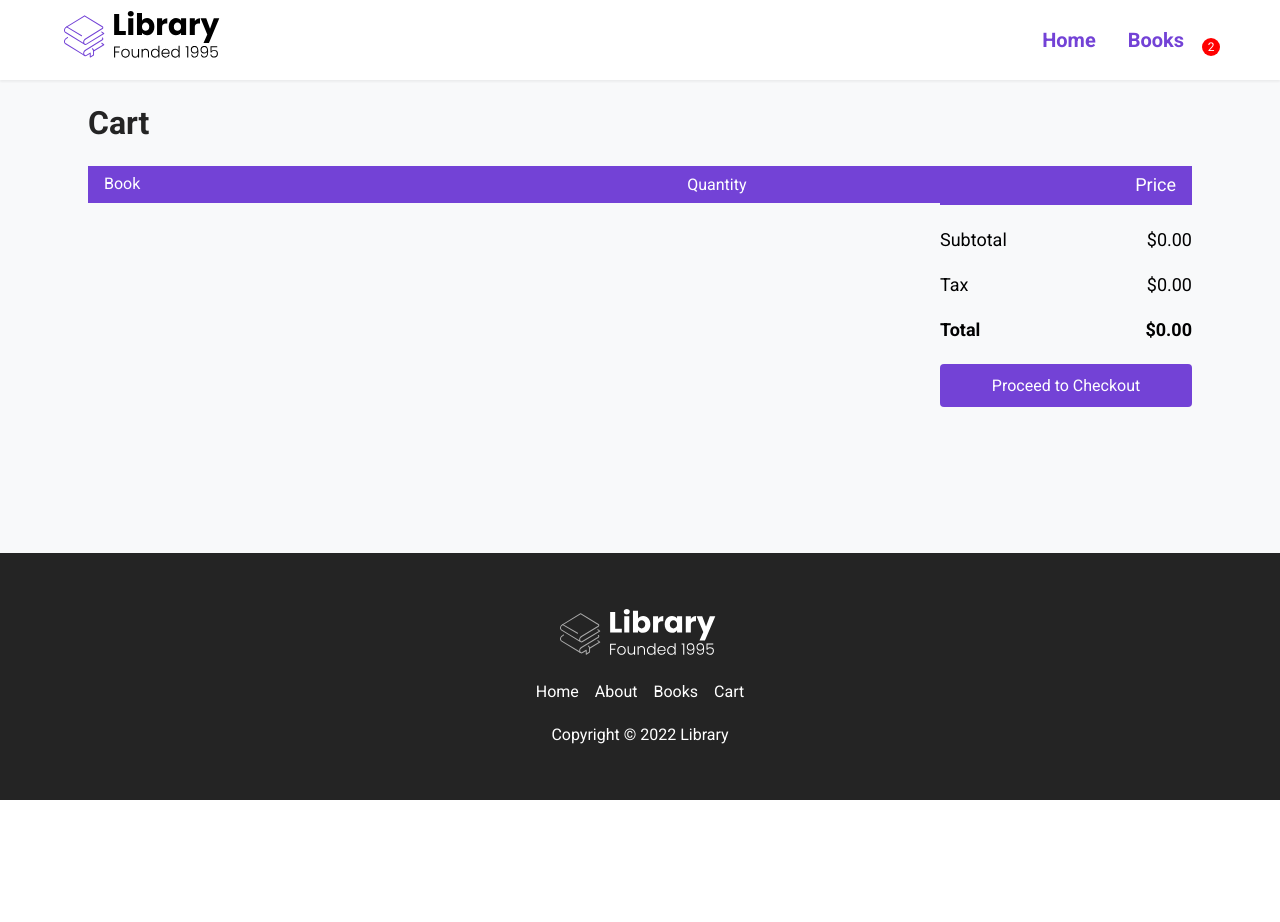
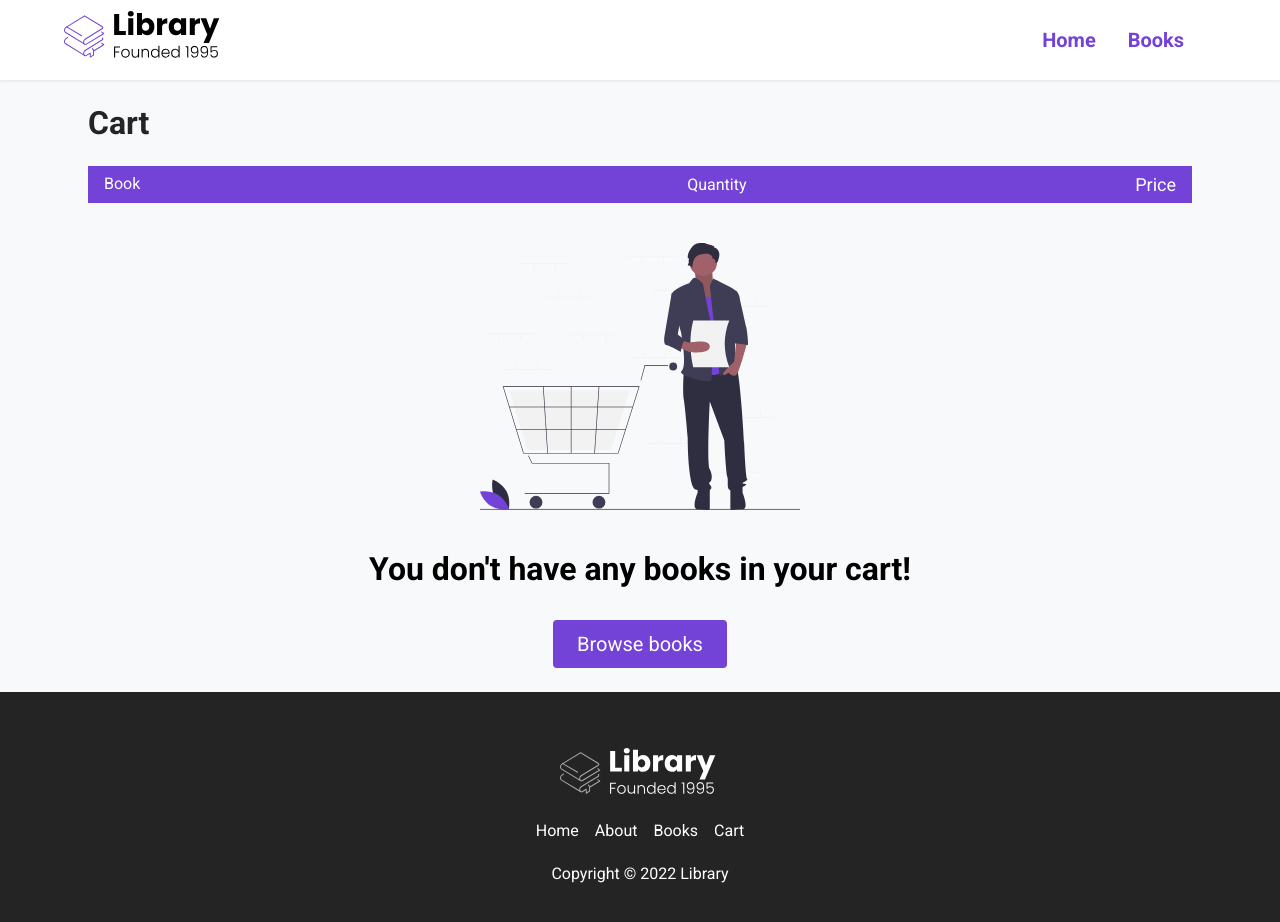
Before and after one commit to henrysama58/libraryReact, a React (Create React App) app: page /cart in a window 1280 px wide. Shown: the top 922 px of the page. Before the commit the page ends 800 px from the top, so only its background shows below. Built offline with nearby package versions, Linux system fonts and the light colour scheme.

Commit message:
added skeleton states

```diff
--- a/src/App.js
+++ b/src/App.js
@@ -15,24 +15,30 @@ function App() {
     setCart([...cart, {...book, quantity: 1}])
   }
 
+  function removeBook(item) {
+    setCart(cart.filter(book => book.id !== item.id))
+  }
+
   function changeQuantity(book, quantity) {
     setCart(cart.map(item => item.id === book.id ? {...item, quantity: +quantity} : item))
   }
 
-  useEffect(() => {
-    console.log(cart)
-  }, [cart])
-
-  useEffect(() => console.log(cart), [cart])
+  function numberOfItems() {
+    let counter = 0;
+    cart.forEach(item => {
+      counter += item.quantity
+    })
+    return counter;
+  }
 
   return (
     <Router>
       <div className="App">
-        <Nav />
+        <Nav numberOfItems={numberOfItems()} />
         <Route path="/" exact component={Home} />
         <Route path="/books" exact render={() => <Books books={books} />} />
         <Route path="/books/:id" exact render={() => <BooksInfo books={books} addToCart={addToCart} cart={cart}/>} />
-        <Route path="/cart" exact render={() => <Cart books={books} cart={cart} changeQuantity={changeQuantity} /> }/>
+        <Route path="/cart" exact render={() => <Cart removeBook={removeBook} books={books} cart={cart} changeQuantity={changeQuantity} /> }/>
         <Footer />
       </div>
     </Router>
--- a/src/components/Nav.jsx
+++ b/src/components/Nav.jsx
@@ -3,7 +3,7 @@ import { FontAwesomeIcon } from '@fortawesome/react-fontawesome';
 import LibraryLogo from '../assets/Library.svg'
 import { Link } from 'react-router-dom'
 
-const Nav = () => {
+const Nav = ({ numberOfItems }) => {
     function openMenu() {
         document.body.classList += " menu--open"
     }
@@ -32,7 +32,9 @@ const Nav = () => {
                         <Link to="/cart" className="nav__link">
                             <FontAwesomeIcon icon="shopping-cart" />
                         </Link>
-                        <span className="cart__length">2</span>
+                        {
+                            numberOfItems > 0 && <span className="cart__length">{numberOfItems}</span>
+                        }
                     </li>
                 </ul>
                 <div className="menu__backdrop">
--- a/src/components/ui/book.jsx
+++ b/src/components/ui/book.jsx
@@ -1,15 +1,35 @@
-import React from 'react';
-import { FontAwesomeIcon } from '@fortawesome/react-fontawesome';
+import React, { useEffect, useRef, useState } from 'react';
 import { Link } from 'react-router-dom';
 import Rating from './Rating';
 import Price from './Price';
 
 const Book = ({ book }) => {
+    const [img, setImg] = useState()
+
+    const mountedRef = useRef(true);
+
+    useEffect(() => {
+        const image = new Image();
+        image.src = book.url;
+        image.onload = () => {
+            if(mountedRef.current) {
+                setTimeout(() => {
+                setImg(image);
+            }, 300)}
+        }
+        return () => {
+            mountedRef.current = false
+        }
+    })
+
     return (
         <div className="book">
+            {
+                img ? (
+                <>
                     <Link to={`/books/${book.id}`}>
                         <figure className="book__img--wrapper">
-                    <img src={book.url} alt="" className="book__img" />
+                            <img src={img.src} alt="" className="book__img" />
                         </figure>
                     </Link>
                     <div className="book__title">
@@ -18,7 +38,15 @@ const Book = ({ book }) => {
                         </Link>
                     </div>
                     <Rating rating={book.rating} />
-            <Price salePrice={book.salePrice} originalPrice={book.originalPrice}/>
+                    <Price salePrice={book.salePrice} originalPrice={book.originalPrice} />
+                </>) :
+                    (<>
+                        <div className="book__img--skeleton"></div>
+                        <div className="skeleton book__title--skeleton"></div>
+                        <div className="skeleton book__rating--skeleton"></div>
+                        <div className="skeleton book__price--skeleton"></div>
+                    </>)
+            }
         </div>
     );
 }
--- a/src/pages/BooksInfo.jsx
+++ b/src/pages/BooksInfo.jsx
@@ -4,7 +4,6 @@ import { Link, useParams } from 'react-router-dom';
 import Book from '../components/ui/book';
 import Price from '../components/ui/Price';
 import Rating from '../components/ui/Rating';
-import Cart from './Cart';
 
 const Booksinfo = ({ books, addToCart, cart }) => {
     const { id } = useParams();
--- a/src/pages/Cart.jsx
+++ b/src/pages/Cart.jsx
@@ -1,6 +1,7 @@
 import React, { useState, useEffect } from 'react';
-
-const Cart = ({ cart, changeQuantity }) => {
+import { Link } from 'react-router-dom';
+import EmptyCart from "../assets/empty_cart.svg"
+const Cart = ({ key, cart, changeQuantity, removeBook }) => {
 
     const total = () => {
         let price = 0;
@@ -8,10 +9,6 @@ const Cart = ({ cart, changeQuantity }) => {
             price += +((item.salePrice || item.originalPrice) * item.quantity)
         })
         return price.toFixed(2);
-    }
-
-    const subTotal = () => {
-
     }
 
     return (
@@ -42,7 +39,7 @@ const Cart = ({ cart, changeQuantity }) => {
                                                         <span className="cart__book--price">
                                                             ${(book.salePrice || book.originalPrice).toFixed(2)}
                                                         </span>
-                                                        <button className="cart__book--remove">
+                                                        <button onClick={() => removeBook(book)} className="cart__book--remove">
                                                             Remove
                                                         </button>
                                                     </div>
@@ -59,8 +56,15 @@ const Cart = ({ cart, changeQuantity }) => {
                                 }
 
                             </div>
+                            {
+                                cart.length === 0 && <div className="cart__empty">
+                                    <img src={EmptyCart} alt="" className="cart__empty--img" />
+                                    <h2>You don't have any books in your cart!</h2>
+                                    <Link to={`/books`}><button className="btn">Browse books</button></Link>
+                                </div>
+                            }
                         </div>
-                        <div className="total">
+                        {cart.length > 0 && <div className="total">
                             <div className="total__item total__sub-total">
                                 <span>Subtotal</span>
                                 <span>${(total() * 0.9).toFixed(2)}</span>
@@ -77,6 +81,7 @@ const Cart = ({ cart, changeQuantity }) => {
                                 Proceed to Checkout
                             </button>
                         </div>
+                        }
                     </div>
                 </div>
             </main>
```
Lines whose indentation alone changed are shown as unchanged.
